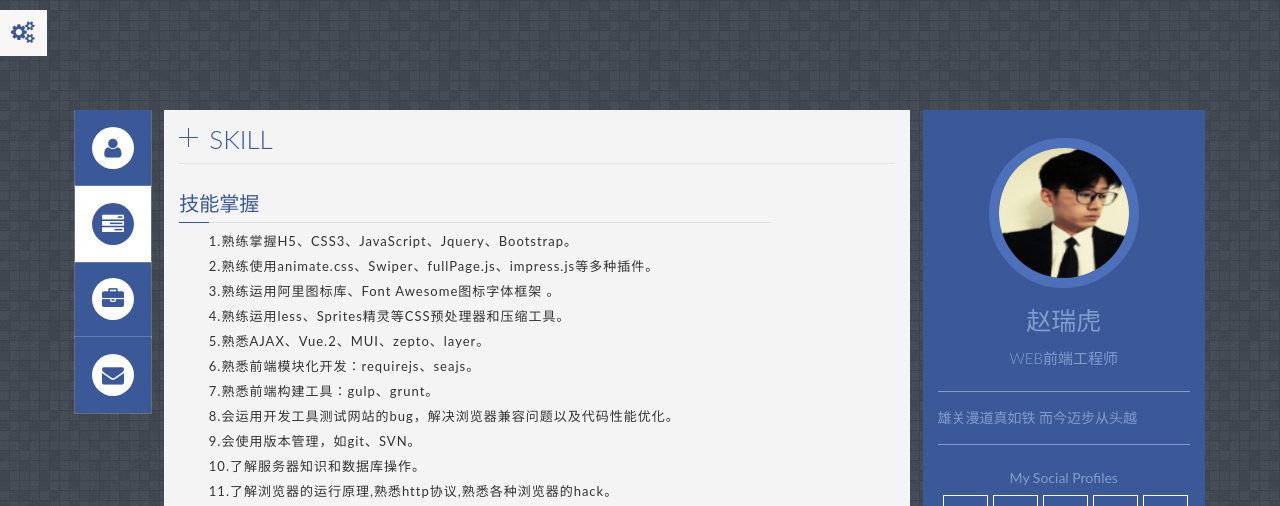
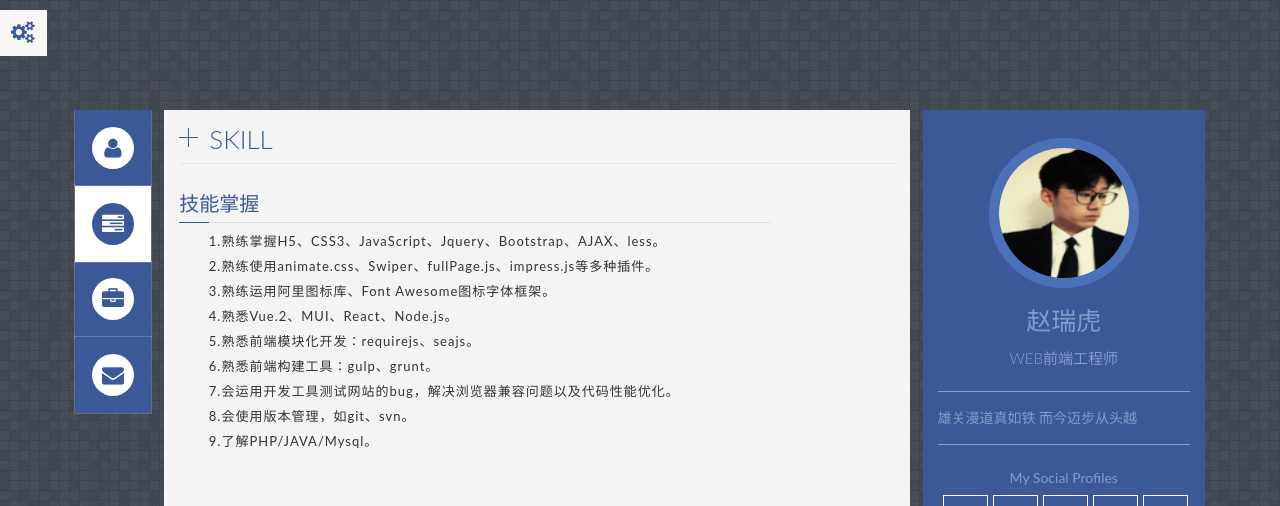
Before and after one commit to spacetoz/myspace, a plain HTML site: page index.html in a window 1280 px wide. Both pictures are taken after a click on the tab 113 px from the left and 222 px from the top of the page. Shown: the top 506 px of the page. Drawn offline with Linux system fonts and the light colour scheme.

Commit message:
Update index.html

```diff
--- a/index.html
+++ b/index.html
@@ -274,17 +274,15 @@
 														<!-- /.title_content -->
 
 														<div class="skills" style="letter-spacing:1px;padding-left: 5%;">
-															1.熟练掌握H5、CSS3、JavaScript、Jquery、Bootstrap。
+															1.熟练掌握H5、CSS3、JavaScript、Jquery、Bootstrap、AJAX、less。
 															<br /> 2.熟练使用animate.css、Swiper、fullPage.js、impress.js等多种插件。
-															<br /> 3.熟练运用阿里图标库、Font Awesome图标字体框架 。
-															<br /> 4.熟练运用less、Sprites精灵等CSS预处理器和压缩工具。
-															<br /> 5.熟悉AJAX、Vue.2、MUI、zepto、layer。
-															<br /> 6.熟悉前端模块化开发：requirejs、seajs。
-															<br /> 7.熟悉前端构建工具：gulp、grunt。
-															<br /> 8.会运用开发工具测试网站的bug，解决浏览器兼容问题以及代码性能优化。
-															<br /> 9.会使用版本管理，如git、SVN。
-															<br /> 10.了解服务器知识和数据库操作。
-															<br /> 11.了解浏览器的运行原理,熟悉http协议,熟悉各种浏览器的hack。
+															<br /> 3.熟练运用阿里图标库、Font Awesome图标字体框架。
+															<br /> 4.熟悉Vue.2、MUI、React、Node.js。
+															<br /> 5.熟悉前端模块化开发：requirejs、seajs。
+															<br /> 6.熟悉前端构建工具：gulp、grunt。
+															<br /> 7.会运用开发工具测试网站的bug，解决浏览器兼容问题以及代码性能优化。
+															<br /> 8.会使用版本管理，如git、svn。
+															<br /> 9.了解PHP/JAVA/Mysql。
 															<br />
 														</div>
 
```
